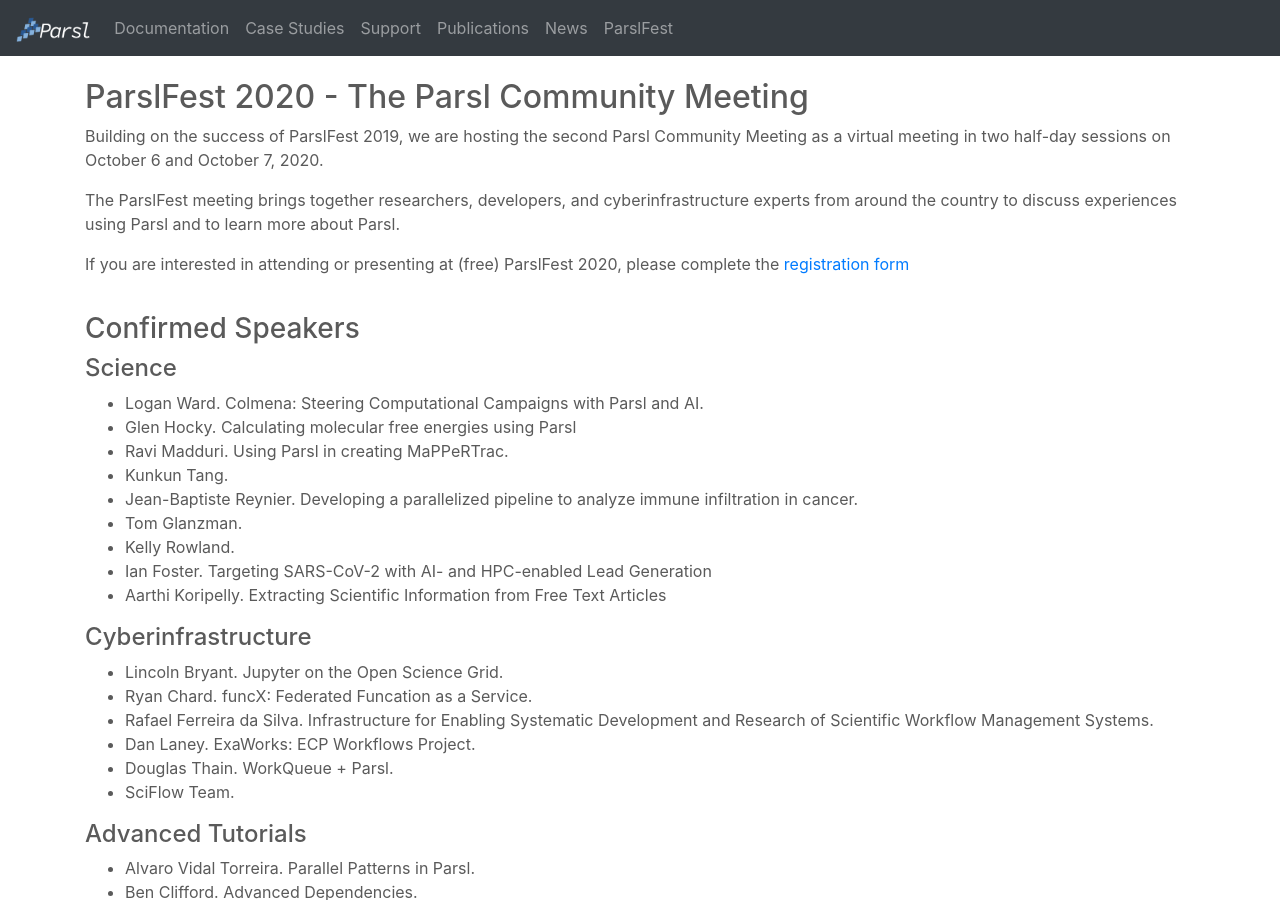
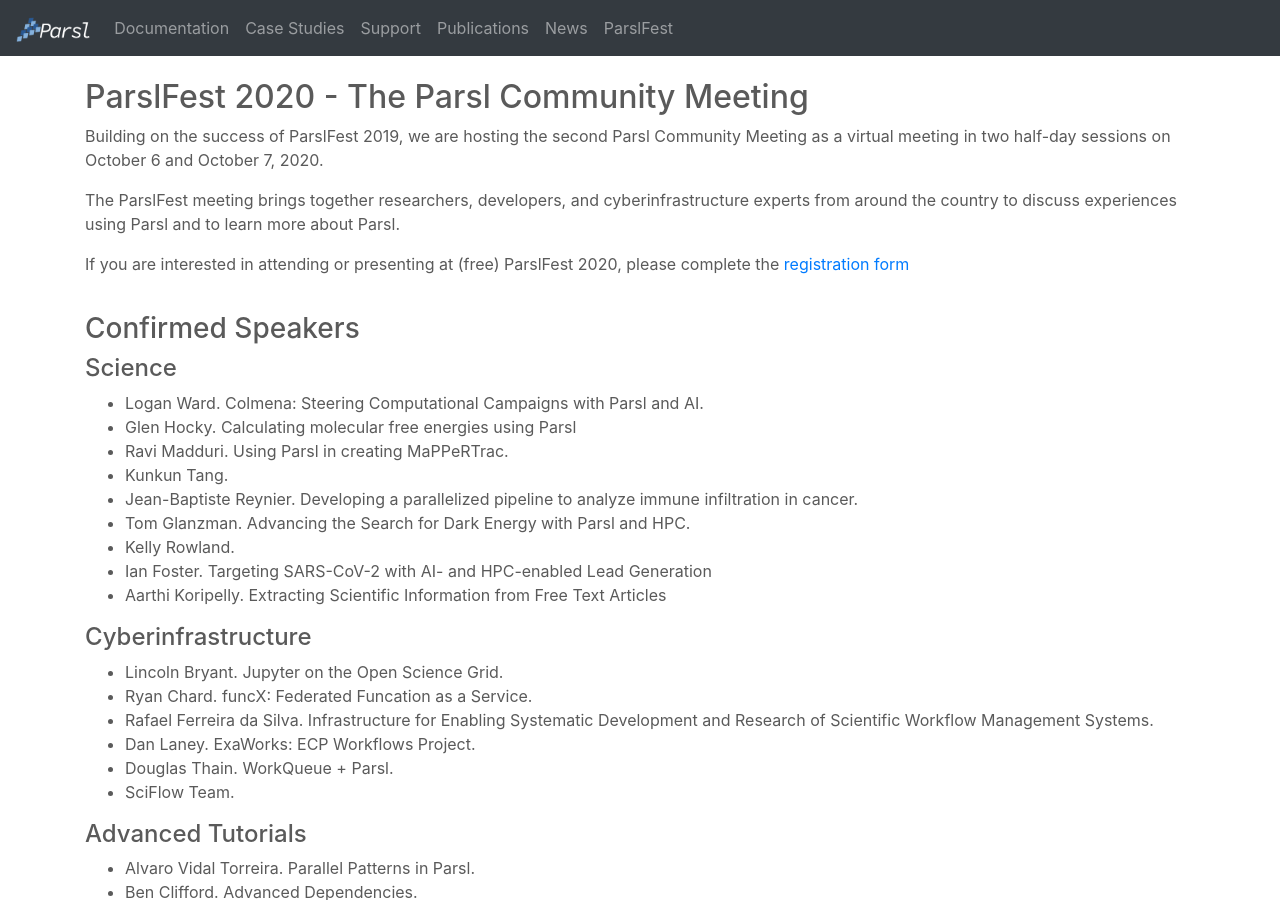
Before and after one commit to Parsl/parsl.github.io, a Jekyll site: the page built from parslfest2020.html, in a window 1280 px wide and 900 px high. Built offline with Jekyll 4.4.1, drawn with Linux system fonts in a browser that asks for light colours.

Commit message:
Add tomg talk title for parslfest2020

```diff
--- a/parslfest2020.html
+++ b/parslfest2020.html
@@ -33,7 +33,7 @@
         <li>Ravi Madduri. Using Parsl in creating MaPPeRTrac.</li>
         <li>Kunkun Tang.</li>
         <li>Jean-Baptiste Reynier. Developing a parallelized pipeline to analyze immune infiltration in cancer.</li>
-        <li>Tom Glanzman.</li>
+        <li>Tom Glanzman. Advancing the Search for Dark Energy with Parsl and HPC.</li>
         <li>Kelly Rowland.</li>
         <li>Ian Foster. Targeting SARS-CoV-2 with AI- and HPC-enabled Lead Generation</li>
         <li>Aarthi Koripelly. Extracting Scientific Information from Free Text Articles</li>
```
